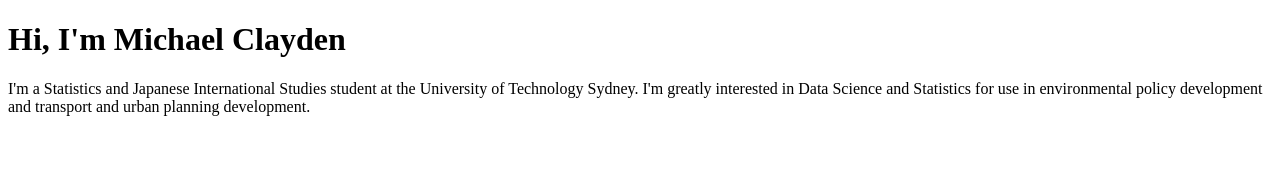
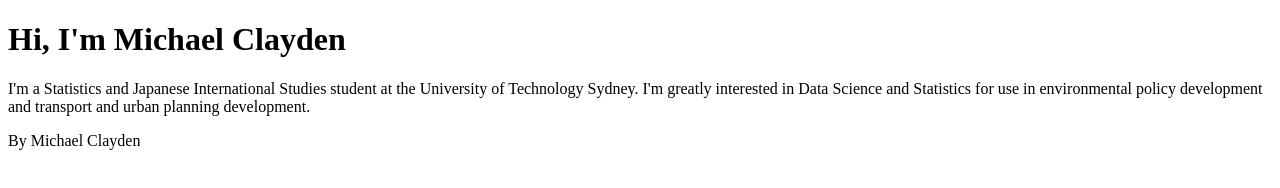
Before and after one commit to ArchangelEkim/personal-website, a website: page public/index.html in a window 1280 px wide. Drawn offline with Linux system fonts and the light colour scheme.

Commit message:
Update again test

```diff
--- a/public/index.html
+++ b/public/index.html
@@ -10,5 +10,8 @@
             Technology Sydney. I'm greatly interested in Data Science and Statistics for use
             in environmental policy development and transport and urban planning development.
         </p>
+        <p>
+            By Michael Clayden
+        </p>
     </body>
 </html>
```
